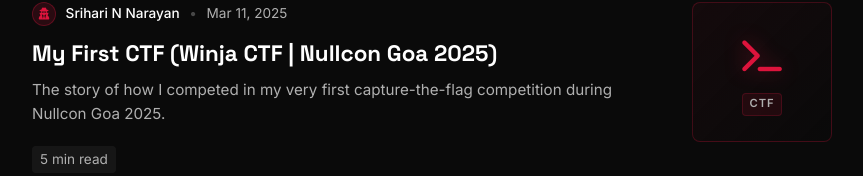
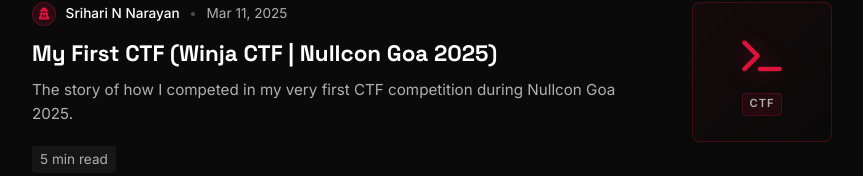
Before and after one commit to Srihari-Narayan/my-portfolio, a React (Vite) app: page /writeups in a window 1280 px wide. Shown: the part 2125-2301 px from the top of the page, without its empty margins (208-1071 px from the left). Built offline with nearby package versions, Linux system fonts and the light colour scheme.

Commit message:
style: replace capture-the-flag with CTF in Winja writeup description

```diff
--- a/src/data/writeups.js
+++ b/src/data/writeups.js
@@ -276,7 +276,7 @@
     {
         slug: "my-first-ctf-winja-ctf-nullcon-goa-2025",
         title: "My First CTF (Winja CTF | Nullcon Goa 2025)",
-        description: "The story of how I competed in my very first capture-the-flag competition during Nullcon Goa 2025.",
+        description: "The story of how I competed in my very first CTF competition during Nullcon Goa 2025.",
         date: "Mar 11, 2025",
         readTime: "5 min read",
         thumbnail: "",
```
